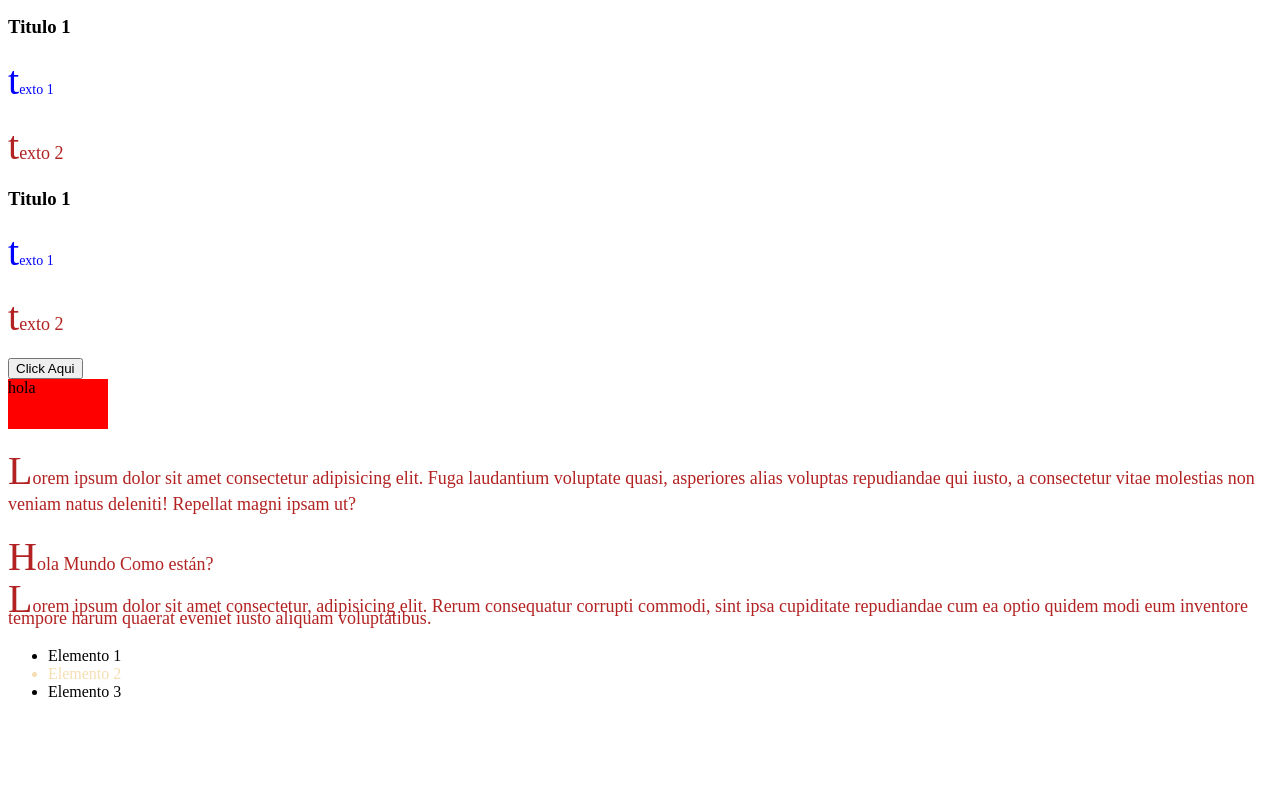
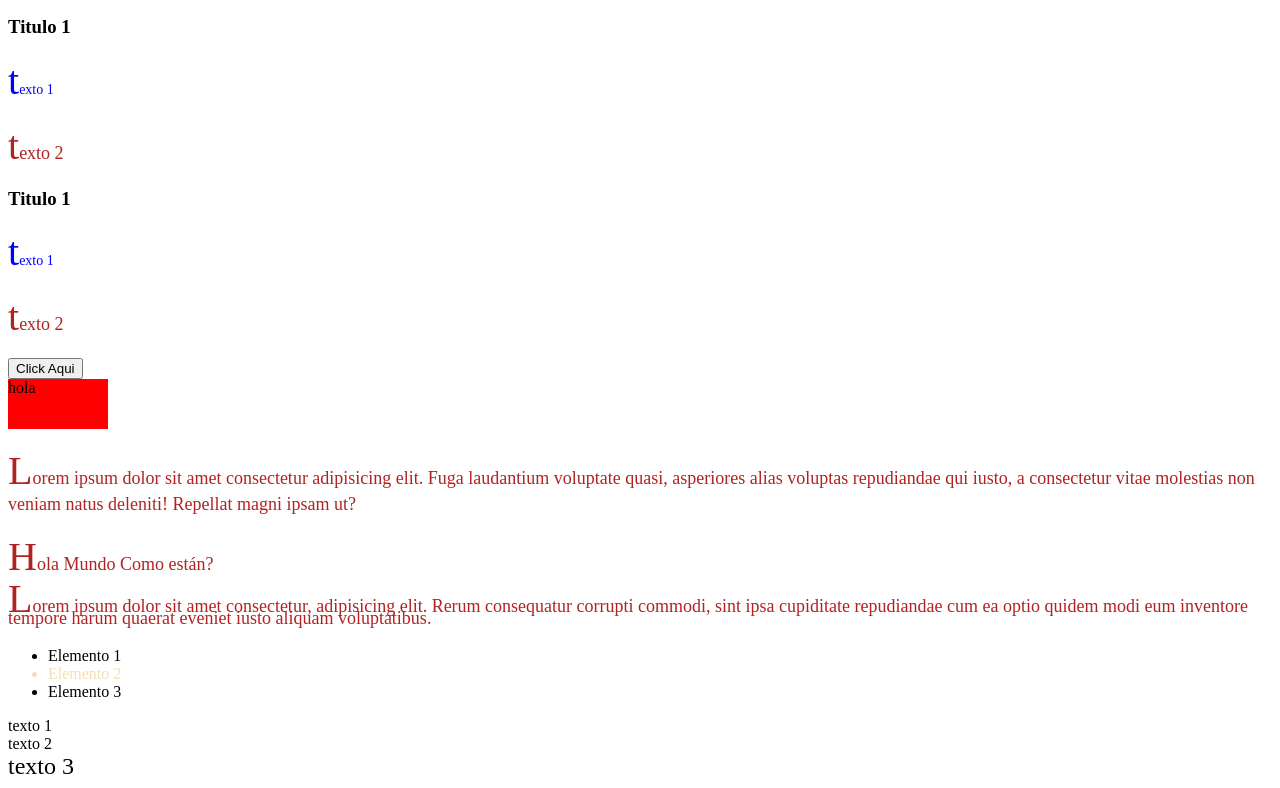
Before and after one commit to 4GeeksAcademy/intro-to-html-css-latam-ft-3, a plain HTML site: page index.html in a window 1280 px wide. Shown: the part 794-1582 px from the top of the page. Before the commit the page ends 1511 px from the top, so only its background shows below. Drawn offline with Linux system fonts and the light colour scheme.

Commit message:
Intro to html css

```diff
--- a/index.html
+++ b/index.html
@@ -79,6 +79,16 @@
     </ul>
 
 
+    <div class="box1">
+        texto 1
+        <div class="box2">
+            texto 2
+            <div class="box3">
+                texto 3
+            </div>
+        </div>
+    </div>
+
 </body>
 
 </html>
--- a/style.css
+++ b/style.css
@@ -124,5 +124,19 @@ padding-right: 10px;
 padding-bottom: 10px;
 padding-left: 10px;
 
+font-size: 16px;
 
+font-size: .5em;
 */
+
+.box1 {
+    /* font-size: 2em; */
+}
+
+.box2 {
+    font-size: 1em;
+}
+
+.box3 {
+    font-size: 1.5em;
+}
```
